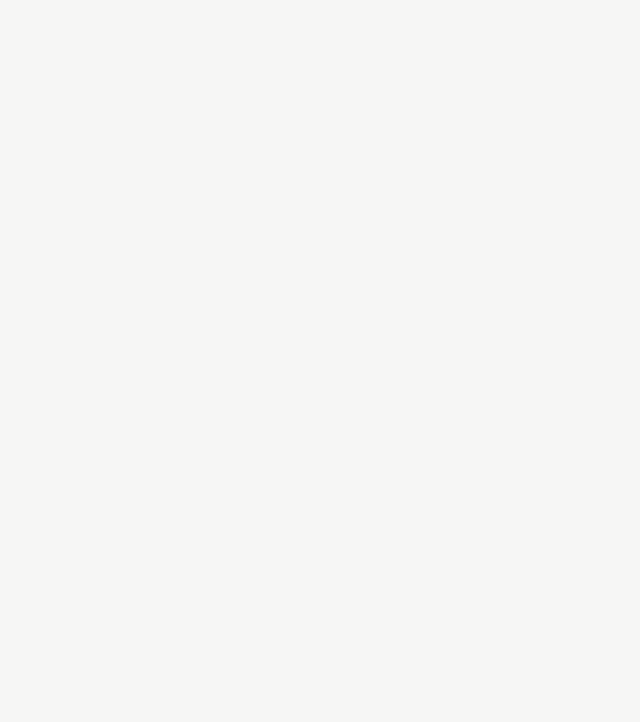
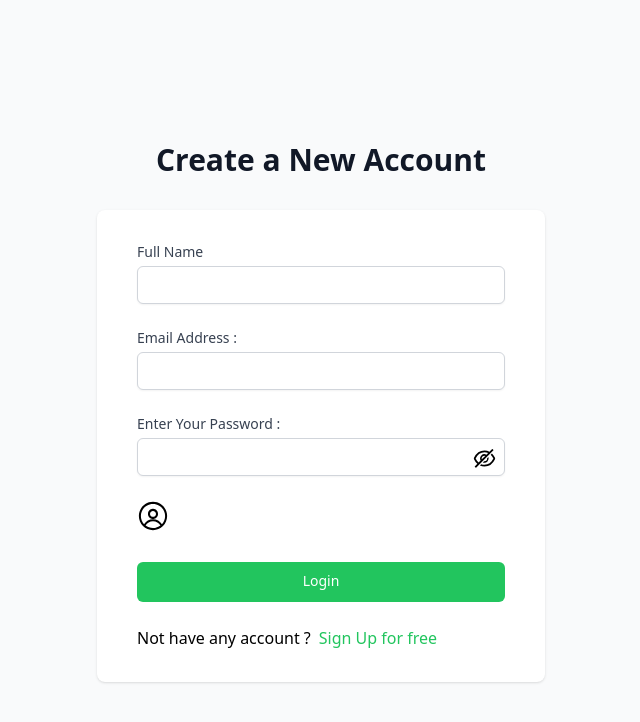
Before and after one commit to sudip-pandey25/FarmPal-project, a React (Create React App) app in the folder frontend/: page /sign-up in a window 1280 px wide. Before the commit this address had no page. Shown: the top 722 px of the page, without its empty margins (319-959 px from the left). Built offline with nearby package versions, Linux system fonts and the light colour scheme.

Commit message:
signup page commit

```diff
--- a/frontend/src/App.js
+++ b/frontend/src/App.js
@@ -1,12 +1,14 @@
 import "./App.css";
 import { BrowserRouter, Routes, Route } from "react-router-dom";
 import { LoginPage } from "./Routes.js";
+import { SignupPage } from "./Routes.js";
 
 function App() {
   return (
     <BrowserRouter>
       <Routes>
         <Route path="/login" element={<LoginPage />} />
+        <Route path="/sign-up" element={<SignupPage />} />
       </Routes>
     </BrowserRouter>
   );
--- a/frontend/src/Routes.js
+++ b/frontend/src/Routes.js
@@ -1,3 +1,3 @@
-import LoginPage from "./pages/LoginPage.jsx";
-
-export { LoginPage };
+import LoginPage from "./pages/LoginPage";
+import SignupPage from "../src/pages/SignupPage";
+export { LoginPage, SignupPage };
--- /dev/null
+++ b/frontend/src/components/Signup/Signup.jsx
@@ -0,0 +1,147 @@
+import React, { useState } from "react";
+import { AiOutlineEye, AiOutlineEyeInvisible } from "react-icons/ai";
+import styles from "../../styles/styles";
+import { Link } from "react-router-dom";
+import { RxAvatar } from "react-icons/rx";
+
+const SignUp = () => {
+  const [email, setEmail] = useState("");
+  const [fullname, setfullname] = useState("");
+  const [password, setPassword] = useState("");
+  const [visible, setVisible] = useState(false);
+  const [avatar, setAvatar] = useState(null);
+
+  const handleSubmit = () => {
+    console.log("ffff");
+  };
+
+  const handleFileInputChange = (e) => {
+    const file = e.target.files[0];
+    setAvatar(file);
+  };
+
+  return (
+    <div className="min-h-screen bg-gray-50 flex flex-col justify-center py-12 sm:px-6 lg:px-8">
+      <div className="sm:mx-auto sm:w-full sm:max-w-md">
+        <h2 className="mt-6 text-center text-3xl font-extrabold text-gray-900">
+          Create a New Account
+        </h2>
+      </div>
+      <div className="mt-8 sm:mx-auto sm:w-full sm:max-w-md">
+        <div className="bg-white py-8 px-4 shadow sm:rounded-lg sm:px-10">
+          <form className="space-y-6">
+            <div>
+              <label
+                htmlFor="email"
+                className="block text-sm font-medium text-gray-700"
+              >
+                Full Name
+              </label>
+              <div className="mt-1">
+                <input
+                  type="text"
+                  name="text"
+                  autoComplete="name"
+                  required
+                  value={fullname}
+                  onChange={(e) => setfullname(e.target.value)}
+                  className=" appearance-none block w-full px-3 py-2 border border-gray-300 rounded-md shadow-sm placeholder-gray-400 focus:outline-none focus:ring-blue-600  focus:border-blue-500 sm:text-sm"
+                />
+              </div>
+            </div>
+            <div>
+              <label
+                htmlFor="email"
+                className="block text-sm font-medium text-gray-700"
+              >
+                Email Address :
+              </label>
+              <div className="mt-1">
+                <input
+                  type="email"
+                  name="email"
+                  autoComplete="email"
+                  required
+                  value={email}
+                  onChange={(e) => setEmail(e.target.value)}
+                  className=" appearance-none block w-full px-3 py-2 border border-gray-300 rounded-md shadow-sm placeholder-gray-400 focus:outline-none focus:ring-blue-600  focus:border-blue-500 sm:text-sm"
+                />
+              </div>
+            </div>
+            <div>
+              <label
+                htmlFor="password"
+                className="block text-sm font-medium text-gray-700"
+              >
+                Enter Your Password :
+              </label>
+              <div className="mt-1 relative">
+                <input
+                  type={visible ? "text" : "password"}
+                  name="password"
+                  autoComplete="current-password"
+                  required
+                  value={password}
+                  onChange={(e) => setPassword(e.target.value)}
+                  className=" appearance-none block w-full px-3 py-2 border border-gray-300 rounded-md shadow-sm placeholder-gray-400 focus:outline-none focus:ring-blue-600  focus:border-blue-500 sm:text-sm"
+                />
+                {visible ? (
+                  <AiOutlineEye
+                    className=" absolute right-2 top-2 cursor-pointer "
+                    size={25}
+                    onClick={() => setVisible(false)}
+                  />
+                ) : (
+                  <AiOutlineEyeInvisible
+                    className=" absolute right-2 top-2 cursor-pointer "
+                    size={25}
+                    onClick={() => setVisible(true)}
+                  />
+                )}
+              </div>
+            </div>
+            <div>
+              <label
+                htmlFor="avatar"
+                className="block-text-sm font-medium text-gray-700 "
+              ></label>
+              <div className=" inline-block h-8 w-8 rounded-full overflow-hidden ">
+                <span className="inline-block h-8 w-8 rounded-full overflow-hidden ">
+                  {avatar ? (
+                    <img
+                      src={URL.createObjectURL(avatar)}
+                      alt="avatar"
+                      className="h-full w-full object-cover rounded-full"
+                    />
+                  ) : (
+                    <RxAvatar className="h-8 w-8" />
+                  )}
+                </span>
+              </div>
+            </div>
+
+            <div>
+              <button
+                type="submit"
+                className="group realtive w-full h-[40px] flex justify-center py-2 px-4 border border-transparent text-sm font-medium rounded-md text-white bg-green-500 hover:bg-green-800 "
+              >
+                Login
+              </button>
+            </div>
+
+            <div>
+              <div className={`${styles.noramlFlex} w-full`}>
+                <h4>Not have any account ?</h4>
+                <Link to="./sign-up" className="text-green-500 pl-2">
+                  Sign Up for free
+                </Link>
+              </div>
+            </div>
+          </form>
+        </div>
+      </div>
+    </div>
+  );
+};
+
+export default SignUp;
--- /dev/null
+++ b/frontend/src/pages/SignupPage.jsx
@@ -0,0 +1,12 @@
+import React from "react";
+import SignUp from "../components/Signup/Signup.jsx";
+
+const SignupPage = () => {
+  return (
+    <div>
+      <SignUp />
+    </div>
+  );
+};
+
+export default SignupPage;
--- a/frontend/src/pages/test.jsx
+++ /dev/null
@@ -1,7 +0,0 @@
-import React from "react";
-
-const test = () => {
-  return <div></div>;
-};
-
-export default test;
```
